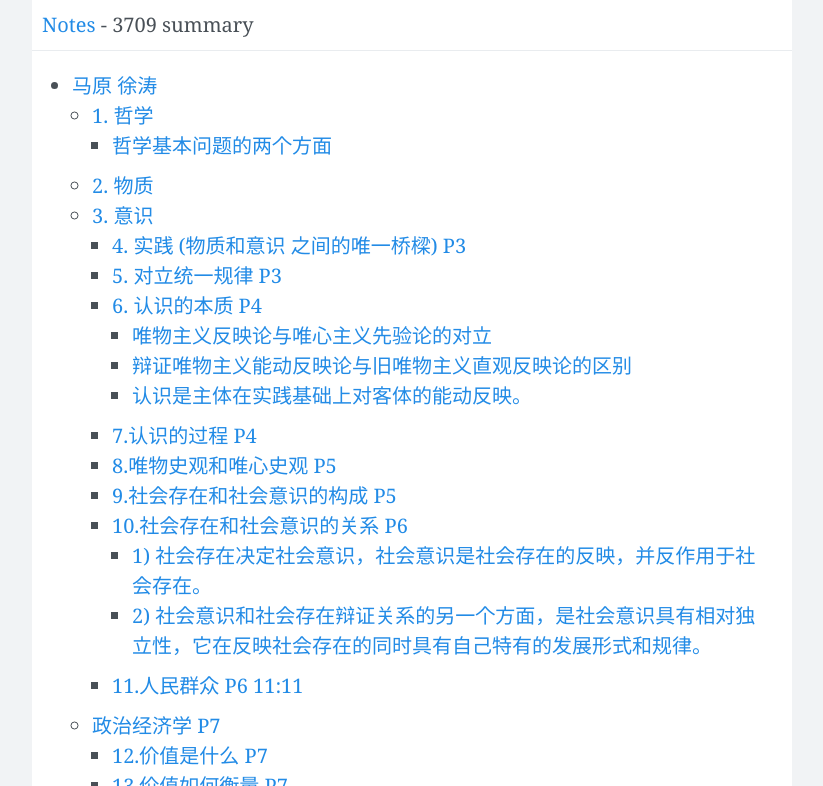
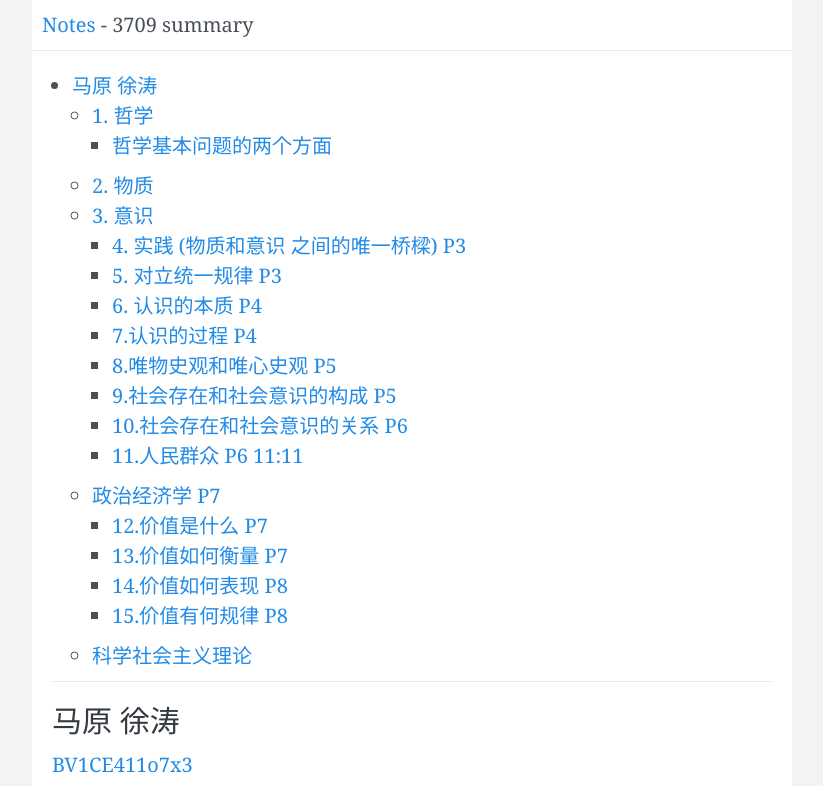
Before and after one commit to wangtiga/wangtiga.github.io, a Jekyll site: the page built from _previews/3709_summary.md, in a window 1280 px wide and 900 px high, cut to the strip 0-786 px from the top of the window. Shown: the whole strip, without its empty margins (228-1051 px from the left). Built offline with Jekyll 4.4.1, drawn with Linux system fonts in a browser that asks for light colours; nearby versions of some CDN libraries; comment, search, counter and statistics services are not loaded.

Commit message:
updated from mac

```diff
--- a/_previews/3709_summary.md
+++ b/_previews/3709_summary.md
@@ -152,7 +152,7 @@ tags:   exam
 再提出自己的正确观点
 1. 辩证唯物主义能动反映论
 
-##### 唯物主义反映论与唯心主义先验论的对立
+- 唯物主义反映论与唯心主义先验论的对立
 
 在认识的本质问题上，存在着两条根本对立的认识路线：
 1. 一条是坚持从物到感觉和思想的唯物主义路线，
@@ -163,7 +163,7 @@ tags:   exam
 2. 错误，唯心主义先验论：先有思想的物，再有眼前中的物。
 
 
-##### 辩证唯物主义能动反映论与旧唯物主义直观反映论的区别
+- 辩证唯物主义能动反映论与旧唯物主义直观反映论的区别
 
 辩证唯物主义和旧唯物主义虽然都坚持反映论，认为认识是主体对客体的反映，但是两者之间又有着本质上的区别。
 
@@ -172,7 +172,7 @@ tags:   exam
 > 比如动物看世界的方式是消极被动的看：你给我什么，我看什么，我看到什么，就是什么。
 而人有能动性，能选择自己喜欢的东西看，而且有创造性，能对客观对象加工。比如人能把看到的动植物加工成食物。
 
-##### 认识是主体在实践基础上对客体的能动反映。
+- 认识是主体在实践基础上对客体的能动反映。
 
 其主要内容是：
 1. 认识是主体对客体的 反映。
@@ -233,13 +233,13 @@ tags:   exam
 
 > 物质决定意识，意识（社会意识）反作用于物质（社会存在）；
 
-##### 1) 社会存在决定社会意识，社会意识是社会存在的反映，并反作用于社会存在。
+- 1) 社会存在决定社会意识，社会意识是社会存在的反映，并反作用于社会存在。
 
 1. 首先，社会存在是社会意识内容的客观来源，社会意识是社会物质生活过程及其条件的主观反映。
 2. 其次，社会意识是人们进行社会物质交往的产物。
 3. 再次，随着社会存在的发展，社会意识也相应地或迟或早地发生变化和发展。
 
-##### 2) 社会意识和社会存在辩证关系的另一个方面，是社会意识具有相对独立性，它在反映社会存在的同时具有自己特有的发展形式和规律。
+- 2) 社会意识和社会存在辩证关系的另一个方面，是社会意识具有相对独立性，它在反映社会存在的同时具有自己特有的发展形式和规律。
 
 1. 首先，社会意识与社会存在发展的不完全同步性和不平衡性。
 2. 其次，社会意识内部各种形式之间的相互影响及各自具有的历史继承性。
```
